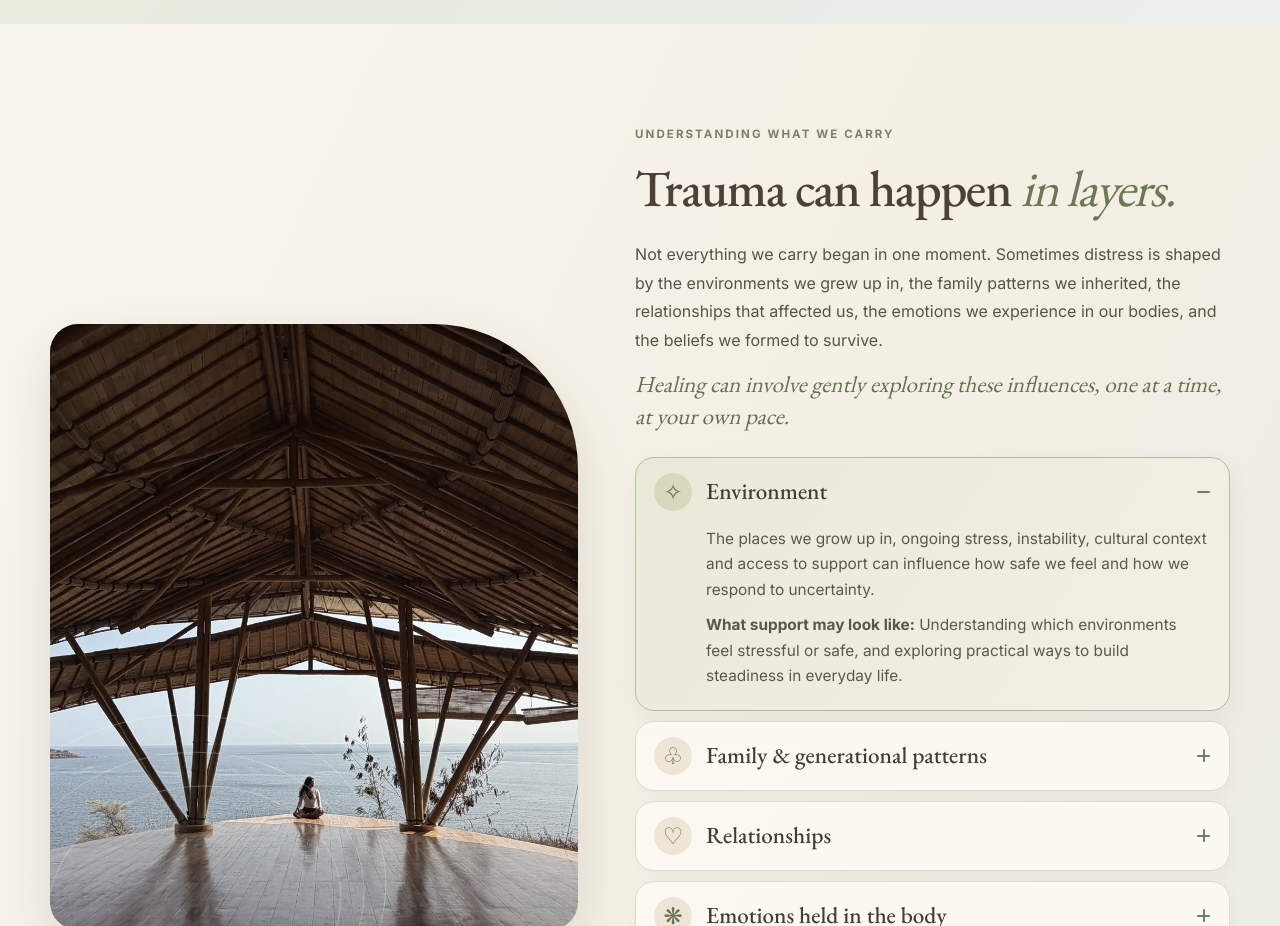
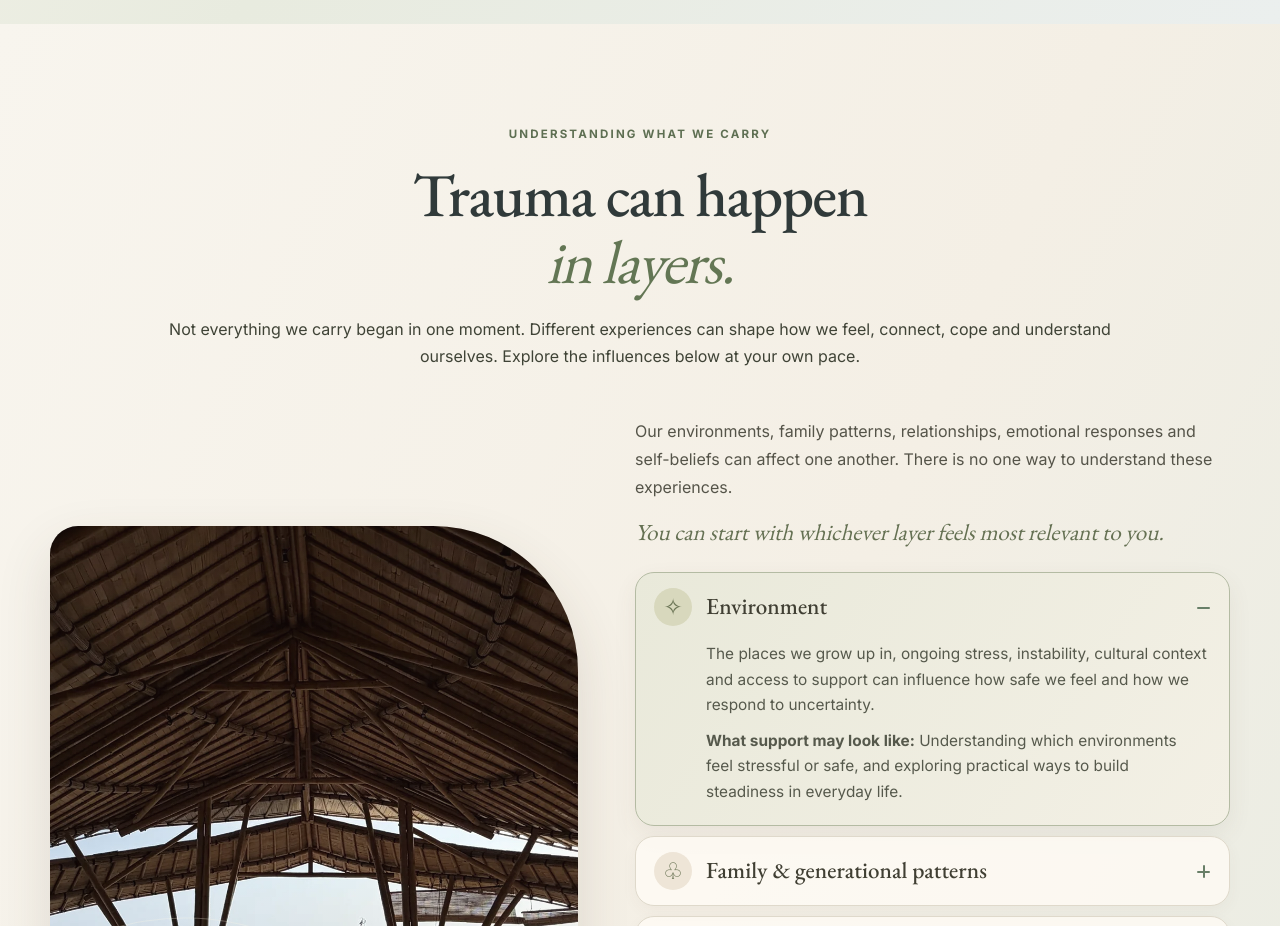
Before and after one commit to SuperSahil009/ClarviaWebsite, a plain HTML site: page index.html in a window 1280 px wide. Shown: the part 3000-3926 px from the top of the page. Drawn offline with nearby package versions, Linux system fonts and the light colour scheme.

Commit message:
Restore desktop trauma heading and compact side-by-side editorial structure

```diff
--- a/index.html
+++ b/index.html
@@ -212,6 +212,7 @@
   </div>
 </div></section>
 <section class="cw-section cw-layers cw-trauma-layers cw-trauma-refined" id="approach" aria-labelledby="cw-trauma-title">
+  <div class="container cw-trauma-heading cw-trauma-heading-restored"><p class="cw-label">Understanding what we carry</p><h2 id="cw-trauma-title">Trauma can happen <em>in layers.</em></h2><p>Not everything we carry began in one moment. Different experiences can shape how we feel, connect, cope and understand ourselves. Explore the influences below at your own pace.</p></div>
   <div class="container cw-trauma-refined-grid">
     <figure class="cw-trauma-figure">
       <div class="cw-trauma-visual">
@@ -221,10 +222,8 @@
       <figcaption>A quiet moment of reflection. Our experiences are interconnected, and there is no single order for understanding them.</figcaption>
     </figure>
     <div class="cw-trauma-refined-content">
-      <p class="cw-label">Understanding what we carry</p>
-      <h2 id="cw-trauma-title">Trauma can happen <em>in layers.</em></h2>
-      <p class="cw-trauma-refined-lead">Not everything we carry began in one moment. Sometimes distress is shaped by the environments we grew up in, the family patterns we inherited, the relationships that affected us, the emotions we experience in our bodies, and the beliefs we formed to survive.</p>
-      <p class="cw-trauma-refined-highlight">Healing can involve gently exploring these influences, one at a time, at your own pace.</p>
+      <p class="cw-trauma-refined-lead">Our environments, family patterns, relationships, emotional responses and self-beliefs can affect one another. There is no one way to understand these experiences.</p>
+      <p class="cw-trauma-refined-highlight">You can start with whichever layer feels most relevant to you.</p>
       <div class="cw-trauma-controls" aria-label="Explore possible influences on our experiences">
         <details name="cw-trauma-layer" class="cw-trauma-item" open>
           <summary><span class="cw-trauma-icon" aria-hidden="true">✧</span><span>Environment</span><span class="cw-trauma-plus" aria-hidden="true"></span></summary>
```
